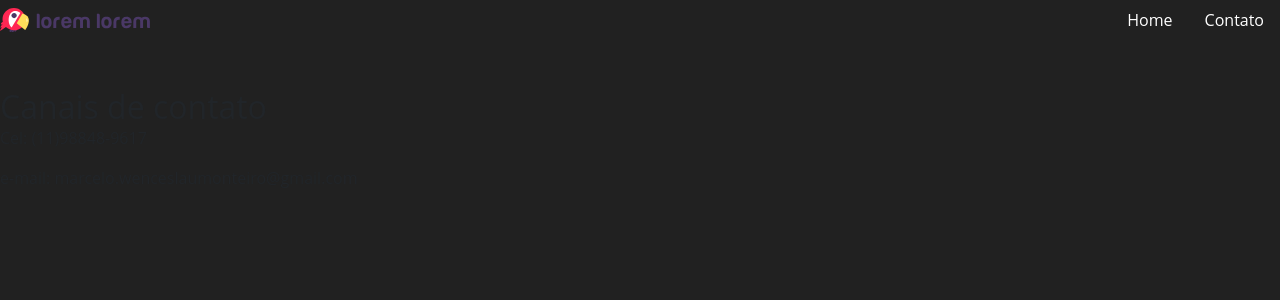
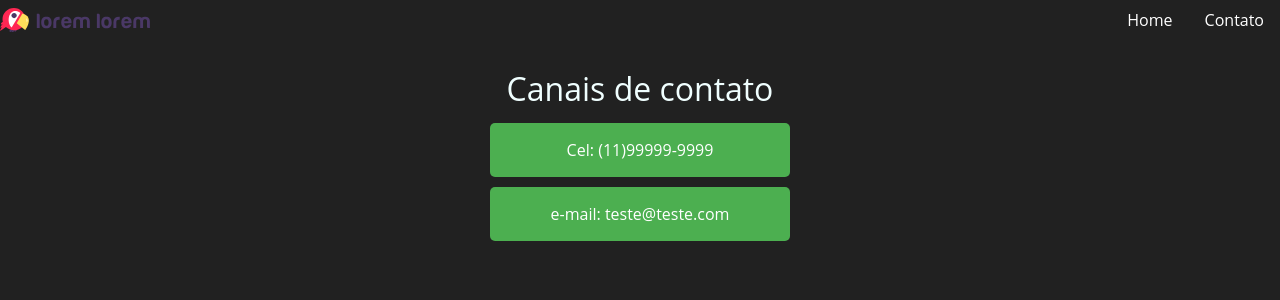
Before and after one commit to andretgsilveira/PI2-Univesp-Grupo-091-, a Flask app: page /contato in a window 1280 px wide. Shown: the top 300 px of the page. Run offline with Flask 2, Linux system fonts and the light colour scheme; some libraries are stand-ins or nearby versions.

Commit message:
Ajustado pagina de contato

```diff
--- a/app/static/css/style.css
+++ b/app/static/css/style.css
@@ -124,3 +124,37 @@
     width: 50%;
 
 }
+
+.contato {
+    display: flex;
+    flex-direction: column;
+    align-items: center;
+    color: azure;
+    height: 15%;
+    text-align: center;
+    margin: 20px;
+}
+
+.contato .titulo-contato {
+    margin: 10px;
+}
+
+.contato > button {
+    width: 300px;
+    margin: 5px;
+    background-color: #4CAF50; /* Green */
+    border: none;
+    color: white;
+    padding: 15px 32px;
+    text-align: center;
+    text-decoration: none;
+    display: inline-block;
+    font-size: 16px;
+    border-radius: 5px;
+}
+
+.contato > button:hover {
+
+    background-color: #3e8a41; /* Green */
+
+}
--- a/app/templates/contato.html
+++ b/app/templates/contato.html
@@ -1,9 +1,13 @@
 {% extends 'base.html' %}
 {% block content %}
-  <section class="contato">
-    <br><br>
-    <h2>Canais de contato</h2>
-    <p>Cel: (11)98848-9617</p>
-    <p>e-mail: marcelo.wenceslaumonteiro@gmail.com</p>
-  </section>
+<div class="contato">
+  <h2 class="titulo-contato">Canais de contato</h2>
+  <button>
+    Cel: (11)99999-9999
+  </button>
+  <button>
+    e-mail: teste@teste.com
+  </button>
+</div>
+
 {% endblock %}
```
Also changed, not shown: app/templates/index.html (+36 -0 lines).
